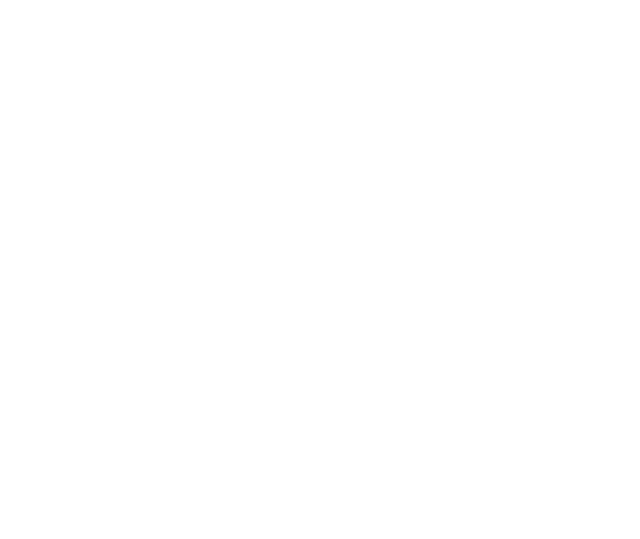
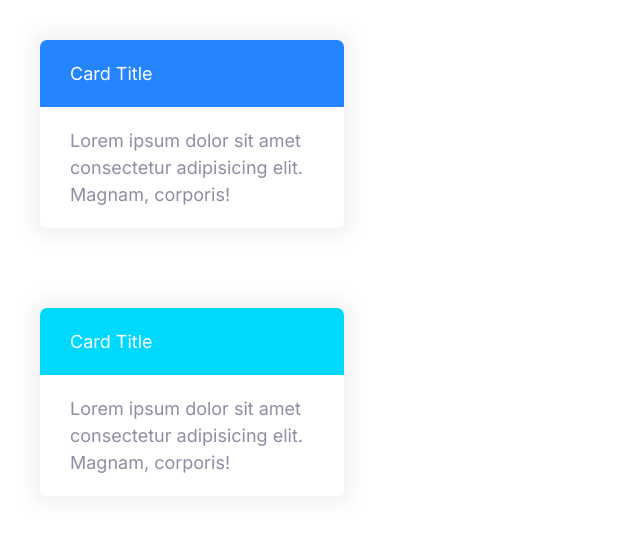
Before and after one commit to shiwen-cheng/Moshify, a plain HTML site: page index.html in a window 1280 px wide. Shown: the whole page, without its empty margins (0-640 px from the left). Drawn offline with Linux system fonts and the light colour scheme.

Commit message:
Define the cards components.

```diff
--- a/css/styles.css
+++ b/css/styles.css
@@ -302,3 +302,25 @@
     font-size: 1.5rem;
   }
 }
+
+/* Cards */
+.card {
+  border-radius: 7px;
+  box-shadow: 0 0 20px 10px #f3f3f3;
+  overflow: hidden;
+}
+
+.card__header,
+.card__body {
+  padding: 2rem 3rem;
+}
+
+.card--primary .card__header {
+  background: var(--color-primary);
+  color: white;
+}
+
+.card--secondary .card__header {
+  background: var(--color-secondary);
+  color: white;
+}
--- a/index.html
+++ b/index.html
@@ -19,5 +19,26 @@
     <!-- <h1>Heading 1</h1>
     <h2>Heading 2</h2>
     <h3>Heading 3</h3> -->
+    <div style="width: 30%; padding: 4rem">
+      <div class="card card--primary">
+        <!-- __ means the element inside another element -->
+        <header class="card__header">Card Title</header>
+        <div class="card__body">
+          Lorem ipsum dolor sit amet consectetur adipisicing elit. Magnam,
+          corporis!
+        </div>
+      </div>
+    </div>
+
+    <div style="width: 30%; padding: 4rem">
+      <div class="card card--secondary">
+        <!-- __ means the element inside another element -->
+        <header class="card__header">Card Title</header>
+        <div class="card__body">
+          Lorem ipsum dolor sit amet consectetur adipisicing elit. Magnam,
+          corporis!
+        </div>
+      </div>
+    </div>
   </body>
 </html>
```
Also changed, not shown: components/cards.html (added, +19 -0 lines).
